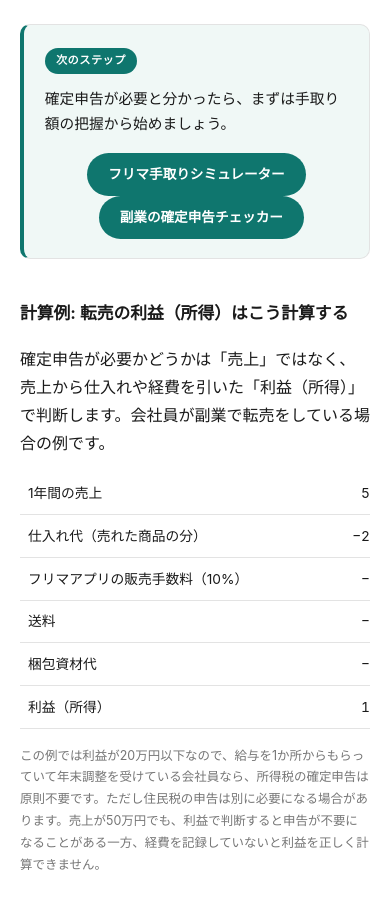
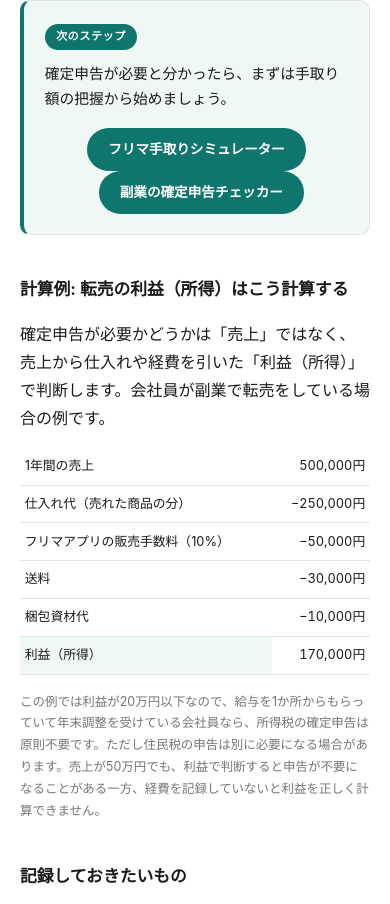
Before and after one commit to kosuke-rgb/frima-kakuteishinkoku-checker, a plain HTML site: page index.html in a window 390 px wide. Shown: the part 2399-3303 px from the top of the page. Drawn offline with Linux system fonts and the light colour scheme.

Commit message:
スマホで早見表が画面からはみ出さないように表のCSSを調整
Co-Authored-By: Claude Opus 5.5 <noreply@anthropic.com>

```diff
--- a/index.html
+++ b/index.html
@@ -167,7 +167,7 @@ h2 { font-size: 1.05rem; font-weight: 700; margin: 0 0 1rem; }
 .status-box li { margin-bottom: 0.3rem; }
 
 .ref-table { overflow-x: auto; }
-.ref-table table { width: 100%; border-collapse: collapse; font-size: 0.86rem; min-width: 420px; }
+.ref-table table { width: 100%; border-collapse: collapse; font-size: 0.86rem; min-width: 0; }
 .ref-table th, .ref-table td { padding: 0.55rem 0.5rem; border-bottom: 1px solid var(--line); text-align: left; }
 .ref-table td.num { font-variant-numeric: tabular-nums; text-align: right; }
 
@@ -258,6 +258,15 @@ footer.site-footer a { color: var(--accent); }
 .breadcrumb { font-size: 0.78rem; color: var(--muted); margin-bottom: 1.1rem; }
 .breadcrumb a { color: var(--accent); text-decoration: none; }
 .breadcrumb a:hover { text-decoration: underline; }
+/* スマホで表が画面からはみ出さないように（2026-11-17） */
+@media (max-width: 600px) {
+  .ref-table table { font-size: 0.8rem; }
+  .ref-table th, .ref-table td { padding: 0.45rem 0.3rem; }
+  .ref-table th, .ref-table td:first-child { white-space: normal; }
+  .ref-table td.nw { white-space: nowrap; }
+  .ref-table th:first-child, .ref-table td:first-child { min-width: 5em; position: sticky; left: 0; z-index: 1; background: var(--bg); box-shadow: 1px 0 0 var(--line); }
+  .ref-table tr.best td:first-child, .ref-table tr.total td:first-child, .ref-table tr.next td:first-child, .ref-table tr.highlight td:first-child { background: var(--best-bg, var(--bg)); }
+}
 </style>
 </head>
 <body>
@@ -362,12 +371,12 @@ footer.site-footer a { color: var(--accent); }
     <div class="ref-table" style="overflow-x:auto">
       <table>
         <tbody>
-          <tr><td>1年間の売上</td><td class="num">500,000円</td></tr>
-          <tr><td>仕入れ代（売れた商品の分）</td><td class="num">−250,000円</td></tr>
-          <tr><td>フリマアプリの販売手数料（10%）</td><td class="num">−50,000円</td></tr>
-          <tr><td>送料</td><td class="num">−30,000円</td></tr>
-          <tr><td>梱包資材代</td><td class="num">−10,000円</td></tr>
-          <tr class="best"><td>利益（所得）</td><td class="num">170,000円</td></tr>
+          <tr><td>1年間の売上</td><td class="num nw">500,000円</td></tr>
+          <tr><td>仕入れ代（売れた商品の分）</td><td class="num nw">−250,000円</td></tr>
+          <tr><td>フリマアプリの販売手数料（10%）</td><td class="num nw">−50,000円</td></tr>
+          <tr><td>送料</td><td class="num nw">−30,000円</td></tr>
+          <tr><td>梱包資材代</td><td class="num nw">−10,000円</td></tr>
+          <tr class="best"><td>利益（所得）</td><td class="num nw">170,000円</td></tr>
         </tbody>
       </table>
     </div>
```
